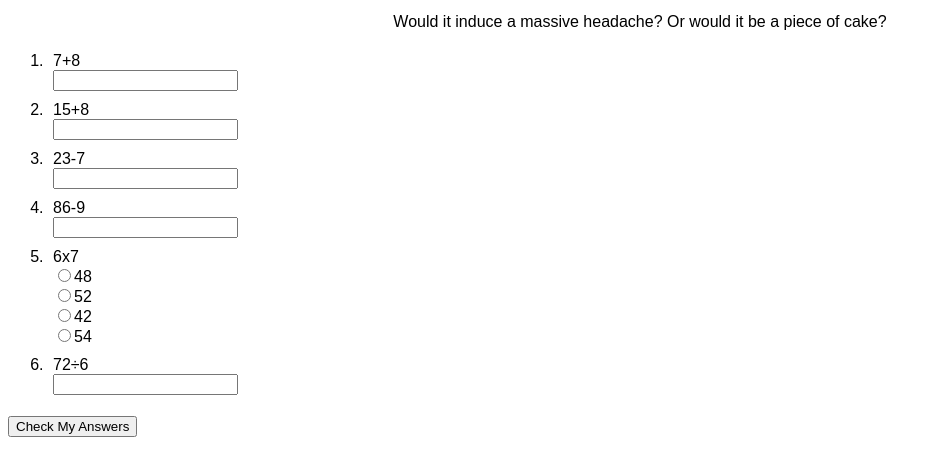
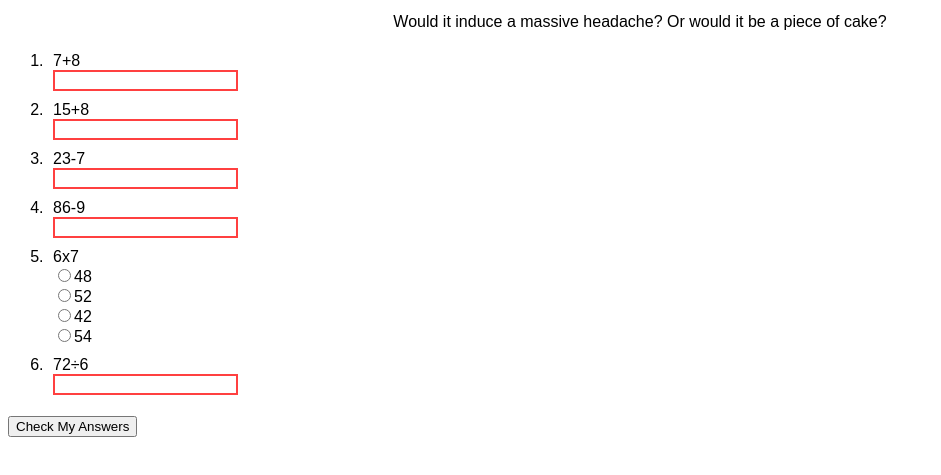
Before and after one commit to Jae-Huh/maths-test, a plain HTML site: page index.html in a window 1280 px wide. Both pictures are taken after a click on the button "Check My Answers". Shown: the part 63-538 px from the top of the page, without its empty margins (0-941 px from the left). Drawn offline with Linux system fonts and the light colour scheme.

Commit message:
Change text input field colour depending on whether the answers are correct or not

```diff
--- a/index.html
+++ b/index.html
@@ -11,19 +11,19 @@
     <ol>
       <li>
         7+8<br />
-        <input class="a1" type="text">
+        <input class="a1 ans" type="text">
       </li>
       <li>
         15+8<br />
-        <input class="a2" type="text">
+        <input class="a2 ans" type="text">
       </li>
       <li>
         23-7<br />
-        <input class="a3" type="text">
+        <input class="a3 ans" type="text">
       </li>
       <li>
         86-9<br />
-        <input class="a4" type="text">
+        <input class="a4 ans" type="text">
       </li>
       <li>
         6x7<br />
@@ -34,7 +34,7 @@
       </li>
       <li>
         72÷6<br />
-        <input class="a6" type="text">
+        <input class="a6 ans" type="text">
       </li>
     </ol>
     <input id="btn" type="button" value="Check My Answers">
--- a/script.js
+++ b/script.js
@@ -1,9 +1,44 @@
+var ans = document.querySelector('.ans');
 var ans1 = document.querySelector('.a1');
+var ans2 = document.querySelector('.a2');
+var ans3 = document.querySelector('.a3');
+var ans4 = document.querySelector('.a4');
+var ans6 = document.querySelector('.a6');
+
 var button = document.querySelector('#btn')
+
+var correct = '2px solid rgba(0,128,0,0.75)';
+var wrong = '2px solid rgba(255,0,0,0.75)';
+
 
 button.addEventListener('click', function() {
   if (ans1.value === '15') {
-    console.log("correct")
+    ans1.style.border = correct;
+  } else {
+    ans1.style.border = wrong;
   }
-  console.log("hey")
+
+  if (ans2.value === '23') {
+    ans2.style.border = correct;
+  } else {
+    ans2.style.border = wrong;
+  }
+
+  if (ans3.value === '16') {
+    ans3.style.border = correct;
+  } else {
+    ans3.style.border = wrong;
+  }
+
+  if (ans4.value === '77') {
+    ans4.style.border = correct;
+  } else {
+    ans4.style.border = wrong;
+  }
+
+  if (ans6.value === '12') {
+    ans6.style.border = correct;
+  } else {
+    ans6.style.border = wrong;
+  }
 })
```
